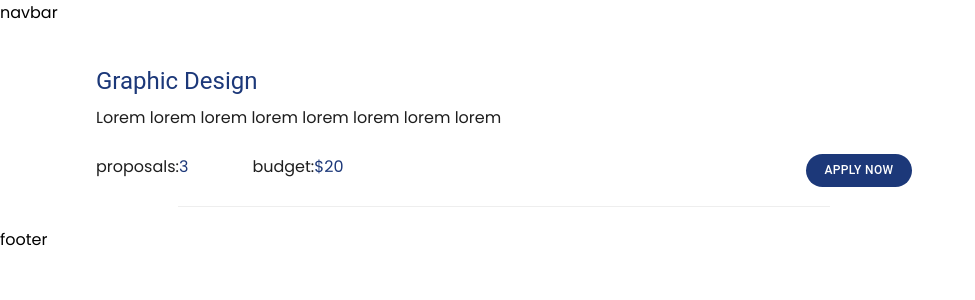
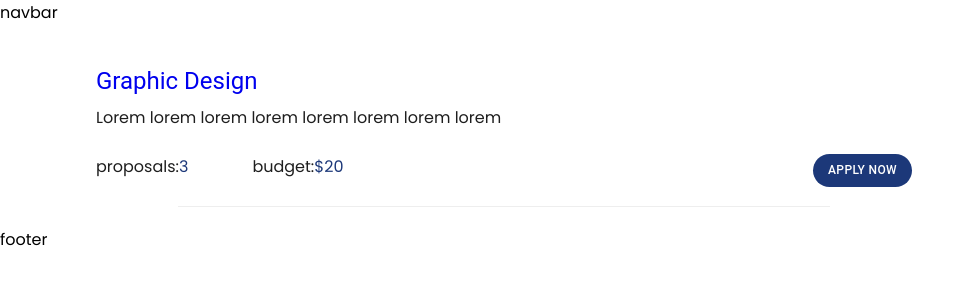
Before and after one commit to CA-G12/g-lanceer, a React (Create React App) app in the folder client/: page /jobs-search in a window 1280 px wide. Shown: the top 300 px of the page, without its empty margins (0-975 px from the left). Built offline with nearby package versions, Linux system fonts and the light colour scheme.

Commit message:
fix: edit style

```diff
--- a/client/src/components/jobCard/index.tsx
+++ b/client/src/components/jobCard/index.tsx
@@ -2,7 +2,6 @@ import {
   Button, Typography,
 } from '@mui/material';
 import { Link, useNavigate } from 'react-router-dom';
-// import Typography from '@mui/material/Typography';
 import './style.css';
 
 interface Job {
@@ -25,7 +24,6 @@ function JobCard({ job }: JobProps) {
           <Typography
             variant="h5"
             gutterBottom
-            color="primary"
           >
             {title}
           </Typography>
@@ -48,13 +46,11 @@ function JobCard({ job }: JobProps) {
             </div>
           </div>
           <Button
-            className="apply-job-btn"
             color="secondary"
             style={{
               backgroundColor: '#1C3879',
               fontSize: '12px',
               borderRadius: '20px',
-              width: '13%',
               paddingLeft: '15px',
               paddingRight: '15px',
             }}
```
